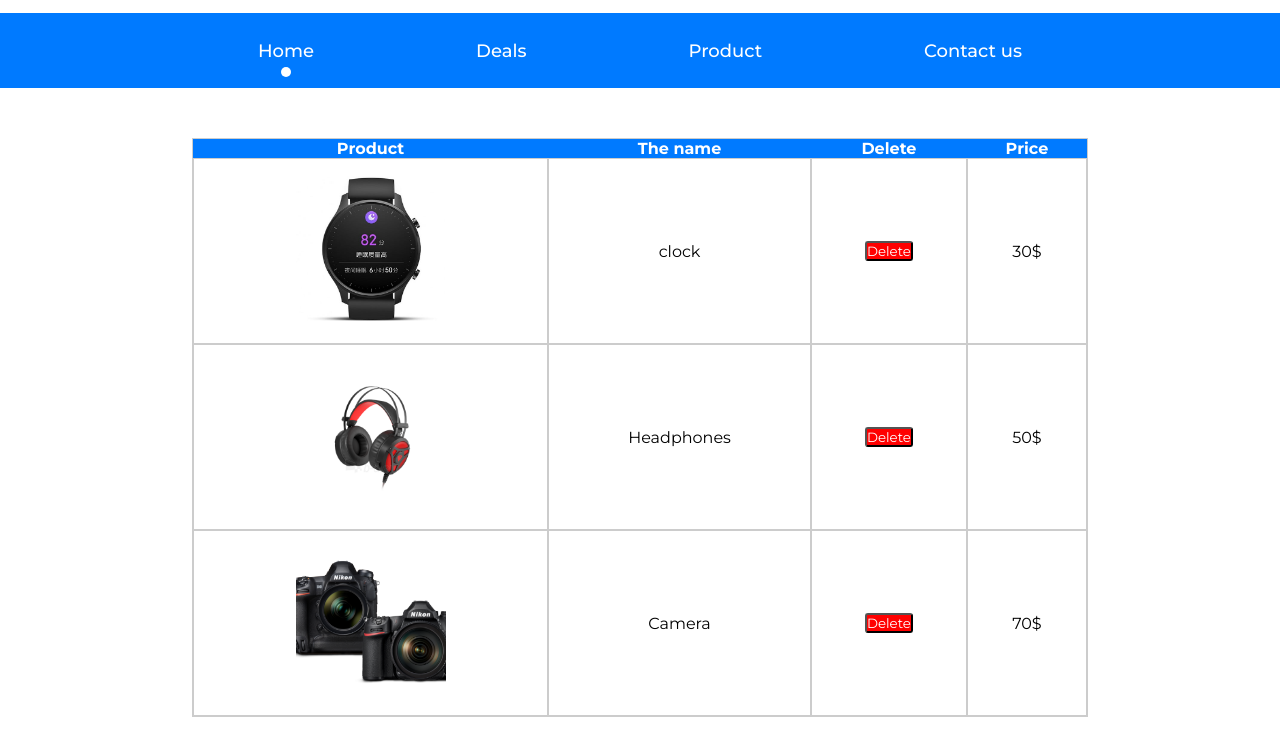
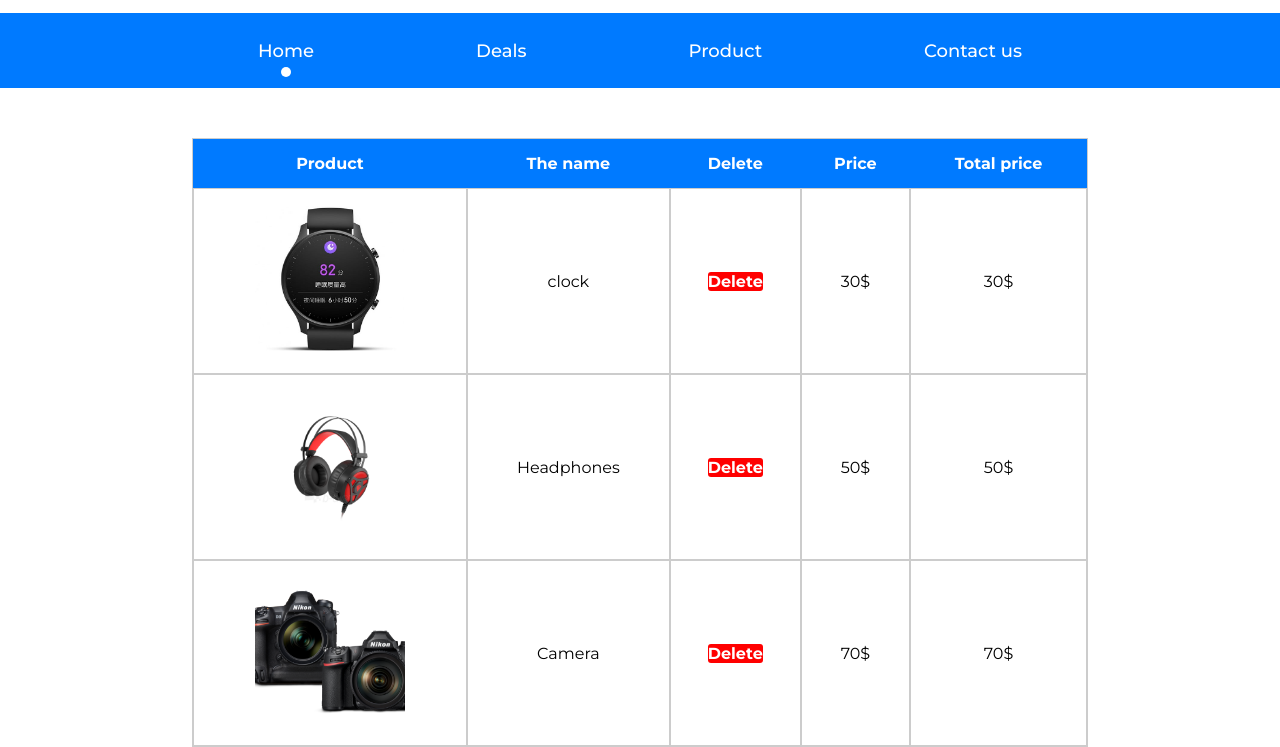
Before and after one commit to GSG-G11/Analytica-Team-One, a website: page cart/cart.html in a window 1280 px wide. Shown: the part 67-814 px from the top of the page. Drawn offline with Linux system fonts and the light colour scheme; files that its build step writes are made by us from their sources.

Commit message:
finishing of edit

```diff
--- a/cart/cart.css
+++ b/cart/cart.css
@@ -150,6 +150,7 @@ table td {
 table th {
     background-color: var(--main-color);
     color: white;
+    padding: 15px;
 
 }
 table td button{
@@ -157,6 +158,9 @@ table td button{
     color: white;
     cursor: pointer;
     border-radius: 3px;
+    border: none;
+    font-weight: bold;
+    font-size: 1rem;
 }
 .cam {
     height: 100px;
--- a/cart/cart.html
+++ b/cart/cart.html
@@ -63,6 +63,7 @@
                     <th class="cart-head"> The name</th>
                     <th class="cart-head"> Delete </th>
                     <th class="cart-head"> Price</th>
+                    <th class="cart-head"> Total price</th>
                 </tr>
 
                 <tr>
@@ -70,6 +71,7 @@
                     </td>
                     <td>clock</td>
                     <td><button>Delete</button></td>
+                    <td><p>30$</p></td>
                     <td><p>30$</p></td>
                 </tr>
 
@@ -79,11 +81,13 @@
                     <td>Headphones</td>
                     <td><button>Delete</button></td>
                     <td><p>50$</p></td>
+                    <td><p>50$</p></td>
                 </tr>
                 <tr>
                     <td><div><img src="imags/pic_product_indi_01.png" alt="" class="cam"></div></td>
                     <td>Camera</td>
                     <td><button>Delete</button></td>
+                    <td><p>70$</p></td>
                     <td><p>70$</p></td>
                 </tr>
 
```
